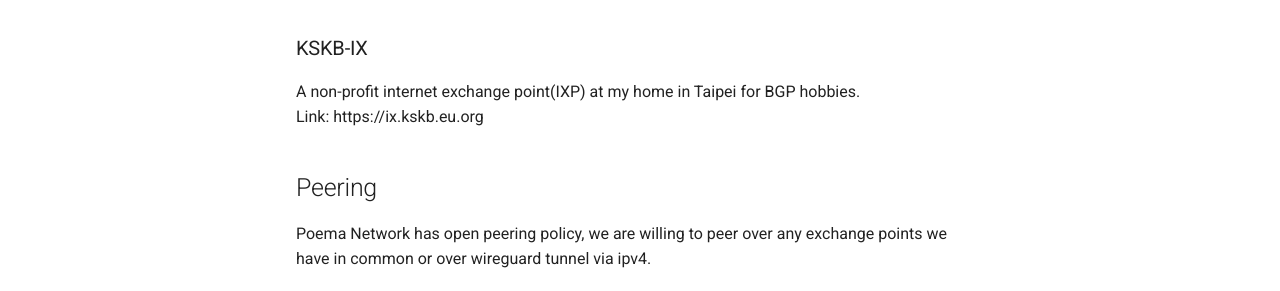
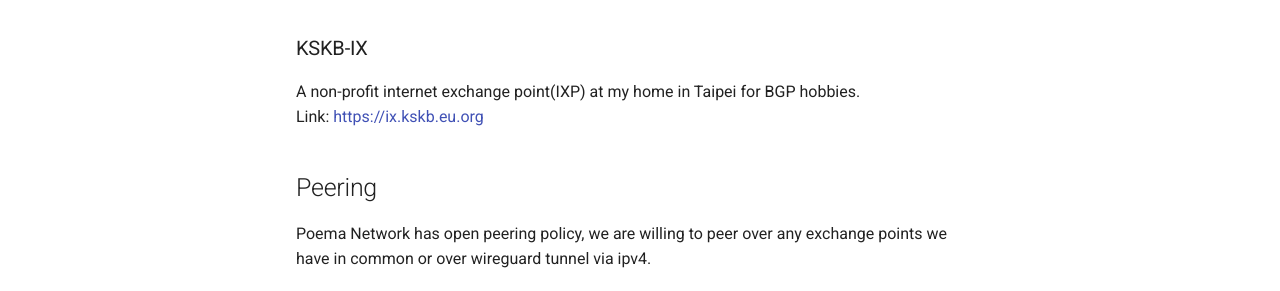
Before and after one commit to KSKBpage/PoemaNetwork, an MkDocs documentation site: the page built from docs/index.md, in a window 1280 px wide and 900 px high, scrolled down 567 px. Shown: the part 342-633 px from the top of the window. Built offline with MkDocs 1.6.1 and Material for MkDocs 9.7.7, drawn with Linux system fonts in a browser that asks for light colours; comment, search, counter and statistics services are not loaded; part of the change alters nothing that is shown.

Commit message:
edit url

```diff
--- a/docs/index.md
+++ b/docs/index.md
@@ -21,7 +21,7 @@ Poema Network provides following services
 
 ### KSKB-IX
 A non-profit internet exchange point(IXP) at my home in Taipei for BGP hobbies.
-Link: https://ix.kskb.eu.org
+Link: [https://ix.kskb.eu.org](https://ix.kskb.eu.org)
 
 ## Peering
 Poema Network has open peering policy, we are willing to peer over any exchange points we have in common or over wireguard tunnel via ipv4.
```
